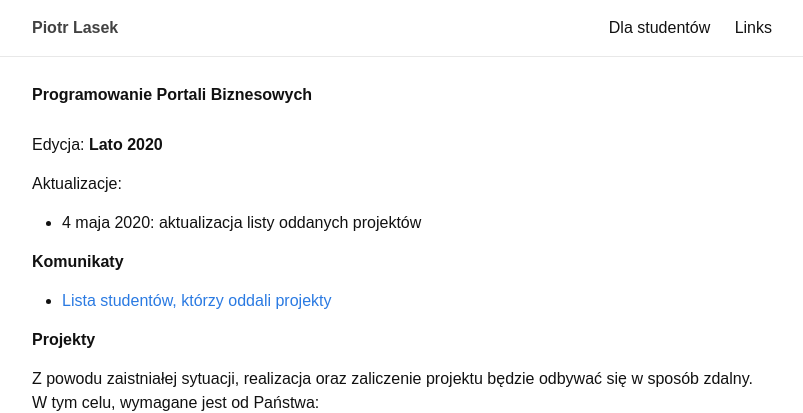
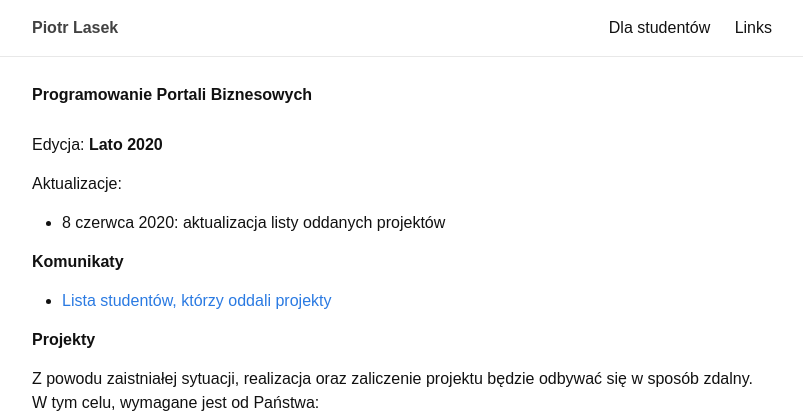
Before and after one commit to piotrlasek/piotrlasek.github.io, a Jekyll site: the page built from for-students/ppb.md, in a window 1280 px wide. Shown: the top 413 px of the page, without its empty margins (238-1041 px from the left). Built offline with Jekyll 4.4.1, drawn with Linux system fonts in a browser that asks for light colours.

Commit message:
Update ppb.md

```diff
--- a/for-students/ppb.md
+++ b/for-students/ppb.md
@@ -8,7 +8,7 @@ exclude: true
 Edycja: **Lato 2020**<br>
 
 Aktualizacje:
-* 4 maja 2020: aktualizacja listy oddanych projektów
+* 8 czerwca 2020: aktualizacja listy oddanych projektów
 
 # Komunikaty
 
```
